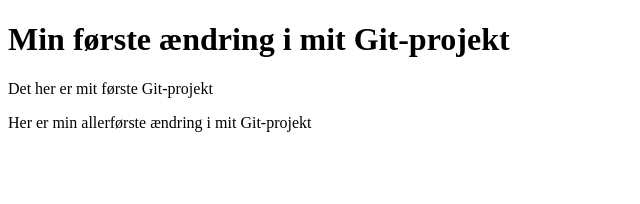
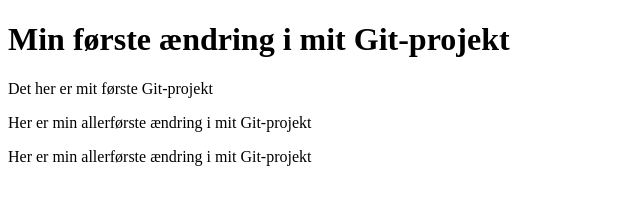
Before and after one commit to cami42d5/git-demo, a plain HTML site: page index.html in a window 1280 px wide. Shown: the whole page, without its empty margins (0-640 px from the left). Drawn offline with Linux system fonts and the light colour scheme.

Commit message:
- Kopier beskrivelse

```diff
--- a/index.html
+++ b/index.html
@@ -9,6 +9,7 @@
 <h1>Min første ændring i mit Git-projekt</h1>
 <p>Det her er mit første Git-projekt</p>
 <p>Her er min allerførste ændring i mit Git-projekt</p>
+<p>Her er min allerførste ændring i mit Git-projekt</p>
 
 </body>
 </html>
```
